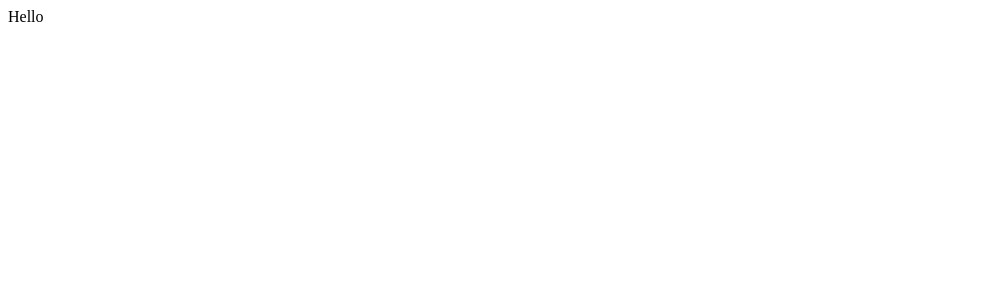
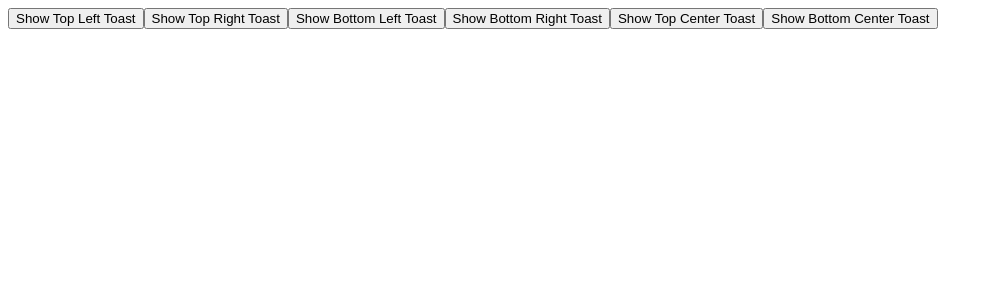
Before and after one commit to yeonhee7935/react-crisp-toast, a React (Create React App) app: page / in a window 1280 px wide. Shown: the top 300 px of the page, without its empty margins (0-993 px from the left). Built offline with nearby package versions, Linux system fonts and the light colour scheme.

Commit message:
:sparkles: create Toast, ToastProvider

```diff
--- a/package.json
+++ b/package.json
@@ -4,7 +4,7 @@
   "private": true,
   "dependencies": {
     "@testing-library/jest-dom": "^5.17.0",
-    "@testing-library/react": "^13.4.0",
+    "@testing-library/react": "^15.0.0",
     "@testing-library/user-event": "^13.5.0",
     "@types/jest": "^27.5.2",
     "@types/node": "^16.18.121",
@@ -39,5 +39,9 @@
       "last 1 firefox version",
       "last 1 safari version"
     ]
+  },
+  "devDependencies": {
+    "jest": "^27.5.1",
+    "react-testing-library": "^8.0.1"
   }
 }
--- a/src/App.tsx
+++ b/src/App.tsx
@@ -1,5 +1,39 @@
-function App() {
-  return <div>Hello</div>;
-}
+import { useToast } from "./context/ToastContext";
 
+const App = () => {
+  const { addToast } = useToast();
+
+  const showToast = (
+    position:
+      | "top-left"
+      | "top-right"
+      | "bottom-left"
+      | "bottom-right"
+      | "top-center"
+      | "bottom-center",
+  ) => {
+    addToast({ message: `Toast at ${position}`, type: "info", position });
+  };
+
+  return (
+    <div>
+      <button onClick={() => showToast("top-left")}>Show Top Left Toast</button>
+      <button onClick={() => showToast("top-right")}>
+        Show Top Right Toast
+      </button>
+      <button onClick={() => showToast("bottom-left")}>
+        Show Bottom Left Toast
+      </button>
+      <button onClick={() => showToast("bottom-right")}>
+        Show Bottom Right Toast
+      </button>
+      <button onClick={() => showToast("top-center")}>
+        Show Top Center Toast
+      </button>
+      <button onClick={() => showToast("bottom-center")}>
+        Show Bottom Center Toast
+      </button>
+    </div>
+  );
+};
 export default App;
--- /dev/null
+++ b/src/components/Toast.tsx
@@ -0,0 +1,31 @@
+import React, { useEffect } from "react";
+import { Toast as T } from "../context/ToastContext";
+import "../styles/toast.css";
+
+interface ToastProps extends T {
+  onClose: (id: number) => void;
+}
+
+const Toast: React.FC<ToastProps> = ({
+  id,
+  message,
+  type,
+  duration = 5000,
+  onClose,
+}) => {
+  useEffect(() => {
+    const timer = setTimeout(() => onClose(id), duration);
+    return () => clearTimeout(timer);
+  }, [id, duration, onClose]);
+
+  return (
+    <div className={`toast toast-${type}`}>
+      <span>{message}</span>
+      <button className="toast-close" onClick={() => onClose(id)}>
+        ✖
+      </button>
+    </div>
+  );
+};
+
+export default Toast;
--- /dev/null
+++ b/src/components/ToastContainer.tsx
@@ -0,0 +1,32 @@
+import React from "react";
+import Toast from "./Toast";
+import { Toast as ToastType } from "../context/ToastContext";
+import "../styles/toast.css";
+
+interface ToastContainerProps {
+  toasts: ToastType[];
+  removeToast: (id: number) => void;
+  position:
+    | "top-left"
+    | "top-right"
+    | "bottom-left"
+    | "bottom-right"
+    | "top-center"
+    | "bottom-center";
+}
+
+const ToastContainer: React.FC<ToastContainerProps> = ({
+  toasts,
+  removeToast,
+  position,
+}) => {
+  return (
+    <div className={`toast-container ${position}`}>
+      {toasts.map((toast) => (
+        <Toast key={toast.id} {...toast} onClose={removeToast} />
+      ))}
+    </div>
+  );
+};
+
+export default ToastContainer;
--- /dev/null
+++ b/src/context/ToastContext.tsx
@@ -0,0 +1,98 @@
+import React, { createContext, useContext, useState } from "react";
+import ToastContainer from "../components/ToastContainer";
+
+type ToastType = "success" | "error" | "warning" | "info";
+type ToastPosition =
+  | "top-left"
+  | "top-right"
+  | "bottom-left"
+  | "bottom-right"
+  | "top-center"
+  | "bottom-center";
+
+export interface Toast {
+  id: number;
+  message: string;
+  type: ToastType;
+  duration?: number;
+  position?: ToastPosition;
+}
+
+interface ToastContextType {
+  addToast: (toast: Omit<Toast, "id">) => void;
+  removeToast: (id: number) => void;
+}
+
+interface ToastProviderProps {
+  children: React.ReactNode;
+  maxToasts: number;
+}
+
+const ToastContext = createContext<ToastContextType | undefined>(undefined);
+
+export const ToastProvider: React.FC<ToastProviderProps> = ({
+  children,
+  maxToasts,
+}) => {
+  const [toasts, setToasts] = useState<Toast[]>([]);
+  const [queue, setQueue] = useState<Toast[]>([]);
+
+  const addToast = (toast: Omit<Toast, "id">) => {
+    if (toasts.length < maxToasts) {
+      setToasts((prev) => [...prev, { id: Date.now(), ...toast }]);
+    } else {
+      setQueue((prev) => [...prev, { id: Date.now(), ...toast }]);
+    }
+  };
+
+  const removeToast = (id: number) => {
+    setToasts((prev) => {
+      const remainingToasts = prev.filter((toast) => toast.id !== id);
+      if (remainingToasts.length < maxToasts && queue.length > 0) {
+        const nextToast = queue[0];
+        setQueue((prevQueue) => prevQueue.slice(1));
+        remainingToasts.push(nextToast);
+      }
+      return remainingToasts;
+    });
+  };
+
+  const groupedToasts = toasts.reduce<Record<ToastPosition, Toast[]>>(
+    (acc, toast) => {
+      const position = toast.position || "top-right";
+      acc[position] = acc[position] || [];
+      acc[position].push(toast);
+      return acc;
+    },
+    {
+      "top-left": [],
+      "top-right": [],
+      "bottom-left": [],
+      "bottom-right": [],
+      "top-center": [],
+      "bottom-center": [],
+    },
+  );
+
+  return (
+    <ToastContext.Provider value={{ addToast, removeToast }}>
+      {children}
+      {Object.entries(groupedToasts).map(([position, toasts]) => (
+        <ToastContainer
+          key={position}
+          position={position as ToastPosition}
+          toasts={toasts}
+          removeToast={removeToast}
+        />
+      ))}
+    </ToastContext.Provider>
+  );
+};
+
+export const useToast = (): ToastContextType => {
+  const context = useContext(ToastContext);
+  if (!context) {
+    throw new Error("useToast must be used within a ToastProvider");
+  }
+  return context;
+};
--- a/src/index.tsx
+++ b/src/index.tsx
@@ -1,12 +1,15 @@
 import React from "react";
 import ReactDOM from "react-dom/client";
 import App from "./App";
+import { ToastProvider } from "./context/ToastContext";
 
 const root = ReactDOM.createRoot(
   document.getElementById("root") as HTMLElement,
 );
 root.render(
   <React.StrictMode>
-    <App />
+    <ToastProvider maxToasts={3}>
+      <App />
+    </ToastProvider>
   </React.StrictMode>,
 );
--- /dev/null
+++ b/src/styles/toast.css
@@ -0,0 +1,78 @@
+.toast-container {
+  position: fixed;
+  z-index: 9999;
+  display: flex;
+  flex-direction: column;
+  gap: 10px;
+  padding: 10px;
+}
+
+.toast-container.top-left {
+  top: 10px;
+  left: 10px;
+}
+
+.toast-container.top-right {
+  top: 10px;
+  right: 10px;
+}
+
+.toast-container.bottom-left {
+  bottom: 10px;
+  left: 10px;
+}
+
+.toast-container.bottom-right {
+  bottom: 10px;
+  right: 10px;
+}
+
+.toast-container.top-center {
+  top: 10px;
+  left: 50%;
+  transform: translateX(-50%);
+}
+
+.toast-container.bottom-center {
+  bottom: 10px;
+  left: 50%;
+  transform: translateX(-50%);
+}
+
+.toast {
+  display: flex;
+  justify-content: space-between;
+  align-items: center;
+  min-width: 200px;
+  max-width: 400px;
+  padding: 10px 15px;
+  border-radius: 5px;
+  box-shadow: 0px 4px 6px rgba(0, 0, 0, 0.1);
+  font-size: 14px;
+  color: #fff;
+}
+
+.toast-success {
+  background-color: #28a745;
+}
+
+.toast-error {
+  background-color: #dc3545;
+}
+
+.toast-warning {
+  background-color: #ffc107;
+  color: #000;
+}
+
+.toast-info {
+  background-color: #17a2b8;
+}
+
+.toast-close {
+  background: none;
+  border: none;
+  color: #fff;
+  font-size: 16px;
+  cursor: pointer;
+}
```
Also changed, not shown: 1 other file (tests, documents, lock files or other folders).
